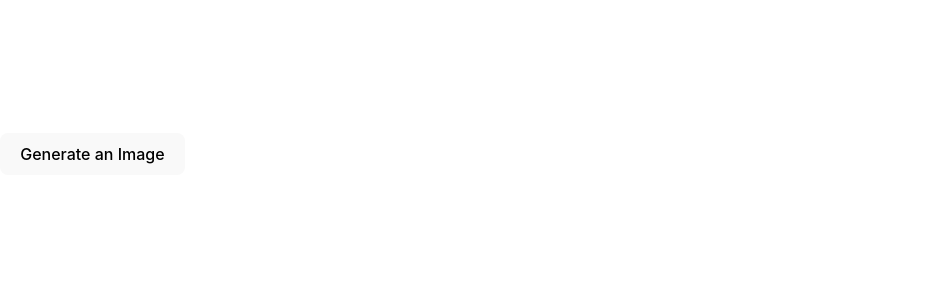
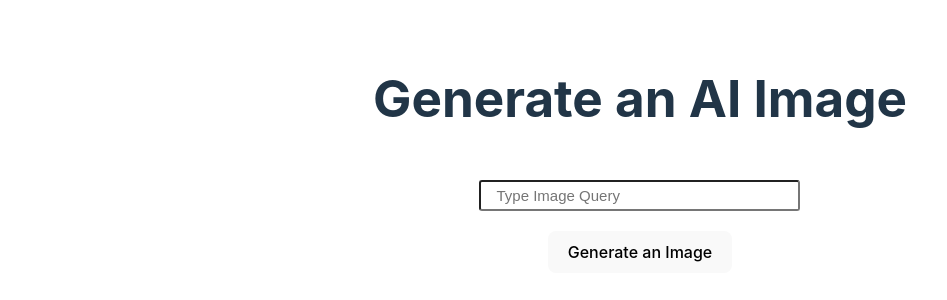
Before and after one commit to iancenry/openai-clone, a React (Vite) app: page / in a window 1280 px wide. Shown: the part 246-546 px from the top of the page, without its empty margins (0-947 px from the left). Built offline with nearby package versions, Linux system fonts and the light colour scheme; no server answers.

Commit message:
update openai image generator

```diff
--- a/src/App.jsx
+++ b/src/App.jsx
@@ -2,6 +2,9 @@ import { useState } from 'react'
 import { Configuration, OpenAIApi} from 'openai'
 
 function App() {
+  const [prompt, setPrompt] = useState("")
+  const [result, setResult] = useState("")
+
   const configuration = new Configuration({
     apiKey: import.meta.env.VITE_OPENAI_API_KEY,
   });
@@ -10,18 +13,23 @@ function App() {
 
   const generateImage = async ()=>{
     const res = await openai.createImage({
-      prompt: "Say this is a test",
+      prompt: prompt,
       n: 1,
       size: "1024x1024"
     });
 
-    console.log(res.data.data[0].url)
+    setResult(res.data.data[0].url)
 
   }
 
+
   return (
-    <div>
+    <div className='main'>
+      <h1>Generate an AI  Image</h1>
+      <input type="text" placeholder='Type Image Query' className='main-input' name='prompt' value={prompt} onChange={(e) => setPrompt(e.target.value)} />
       <button onClick={generateImage}>Generate an Image</button>
+
+      {result.length > 0 && <img src={result} alt="result" className='result-image' />}
     </div>
   )
 }
--- a/src/index.css
+++ b/src/index.css
@@ -26,6 +26,7 @@ a:hover {
 body {
   margin: 0;
   display: flex;
+  justify-content: center;
   place-items: center;
   min-width: 320px;
   min-height: 100vh;
@@ -67,3 +68,24 @@ button:focus-visible {
     background-color: #f9f9f9;
   }
 }
+
+
+.main{
+  display: flex;
+  flex-direction: column;
+  gap: 20px;
+  align-items: center;
+
+}
+
+.main-input{
+  width: 300px;
+  height: 25px;
+  border-radius: 3px;
+  padding-left: 15px;
+  font-size: 15px;
+}
+
+.result-image{
+  width: 350px;
+}
```
